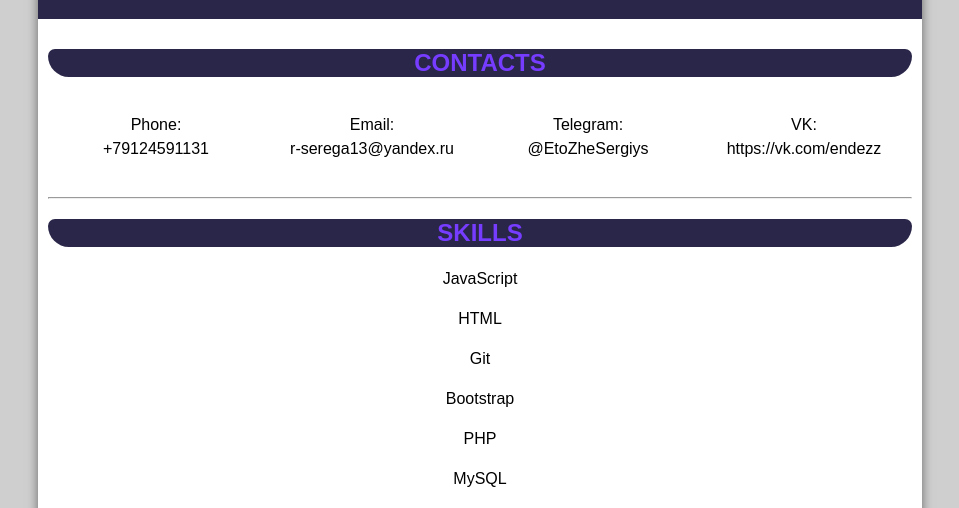
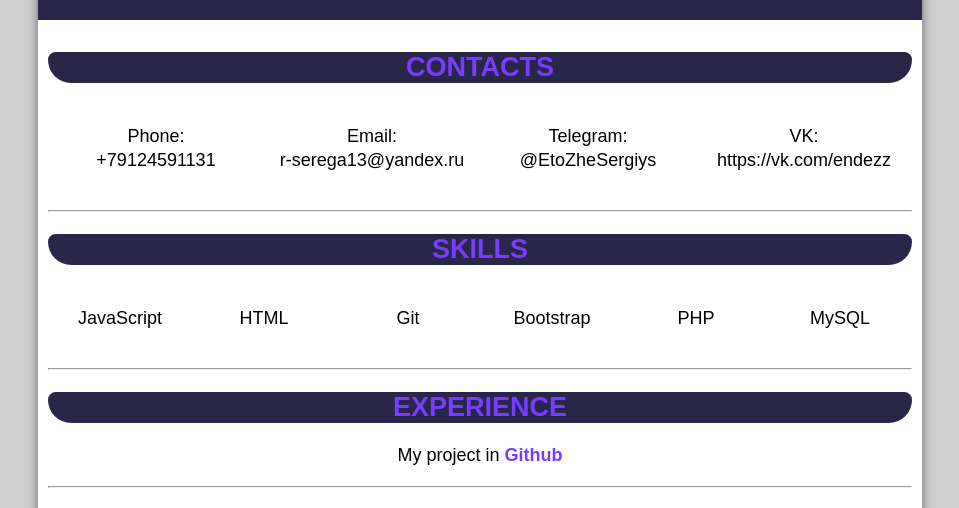
Before and after one commit to EndeZz/rsschool-cv, a plain HTML site: page index.html in a window 1280 px wide. Shown: the part 243-751 px from the top of the page, without its empty margins (160-1119 px from the left). Drawn offline with Linux system fonts and the light colour scheme.

Commit message:
fix: change ul > li table

```diff
--- a/index.html
+++ b/index.html
@@ -60,7 +60,7 @@
               </div>
               <div class="skills">
                 <h2>Skills</h2>
-                <ul>
+                <ul class="table__skills">
                   <li>
                     <p>JavaScript</p>
                   </li>
--- a/style.css
+++ b/style.css
@@ -1,5 +1,5 @@
 html {
-  font-size: 16px;
+  font-size: 18px;
   font-family: Arial, Helvetica, sans-serif;
   margin: 10px auto;
   width: 900px;
@@ -62,13 +62,26 @@ a:hover {
   display: block;
   text-align: center;
 }
-.table__contacts {
+
+ul {
+  list-style-type: none;
+  padding: 0;
+}
+
+ul > li {
+  flex-basis: 30%;
+  line-height: 24px;
+}
+
+.table__contacts,
+.table__skills {
   display: flex;
 }
 
 .skills {
   display: block;
 }
+
 .header__avatar {
   margin: 10px;
 }
@@ -84,14 +97,3 @@ a:hover {
 .rs_logo {
   width: 50%;
 }
-
-ul {
-  list-style-type: none;
-  padding: 0;
-}
-
-li {
-  margin: 0 20px;
-  flex-basis: 30%;
-  line-height: 24px;
-}
```
